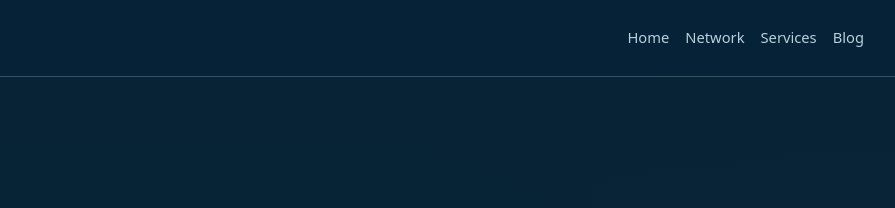
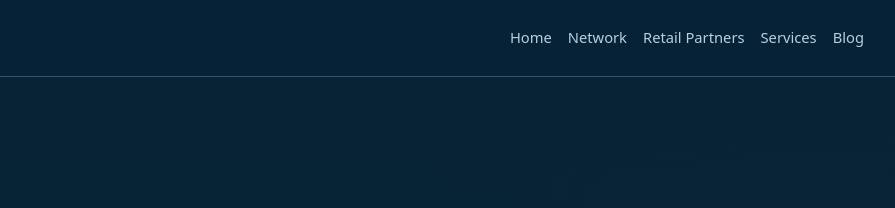
Before and after one commit to BEATiFYAUDIO/certifyd-me-site-preview, a plain HTML site: page blog/index.html in a window 1280 px wide. Shown: the top 208 px of the page, 288-1183 px from the left. Drawn offline with Linux system fonts and the light colour scheme.

Commit message:
Publish blog article: The Future of Music Chart Eligibility: Majors, Believe, BMG, Concord, HYBE Propose New Rules for AI Generated Songs

```diff
--- a/blog/index.html
+++ b/blog/index.html
@@ -27,7 +27,7 @@
 </head>
 <body>
   <a class="skip-link" href="#main">Skip to main content</a>
-  <header><div class="wrap nav"><a class="brand" href="/"><img src="/images/certifyd_logo_transparent.svg" alt="Certifyd" /></a><nav class="nav-links" aria-label="Primary"><a href="/">Home</a><a href="/network.html">Network</a><a href="/services">Services</a><a href="/blog/">Blog</a></nav></div></header>
+  <header><div class="wrap nav"><a class="brand" href="/"><img src="/images/certifyd_logo_transparent.svg" alt="Certifyd" /></a><nav class="nav-links" aria-label="Primary"><a href="/">Home</a><a href="/network.html">Network</a><a href="/retail-partners">Retail Partners</a><a href="/services">Services</a><a href="/blog/">Blog</a></nav></div></header>
   <main id="main"><section class="wrap"><p class="eyebrow">Certifyd Blog</p><h1>Creator ownership, publishing and direct commerce.</h1><p class="lede">Articles from Certifyd on creator-owned infrastructure, public publishing, attribution and commerce.</p><div class="category-tags" aria-label="Article category tags"><span class="category-tag">AI</span>
 <span class="category-tag">Certifyd</span>
 <span class="category-tag">creator ownership</span>
```
